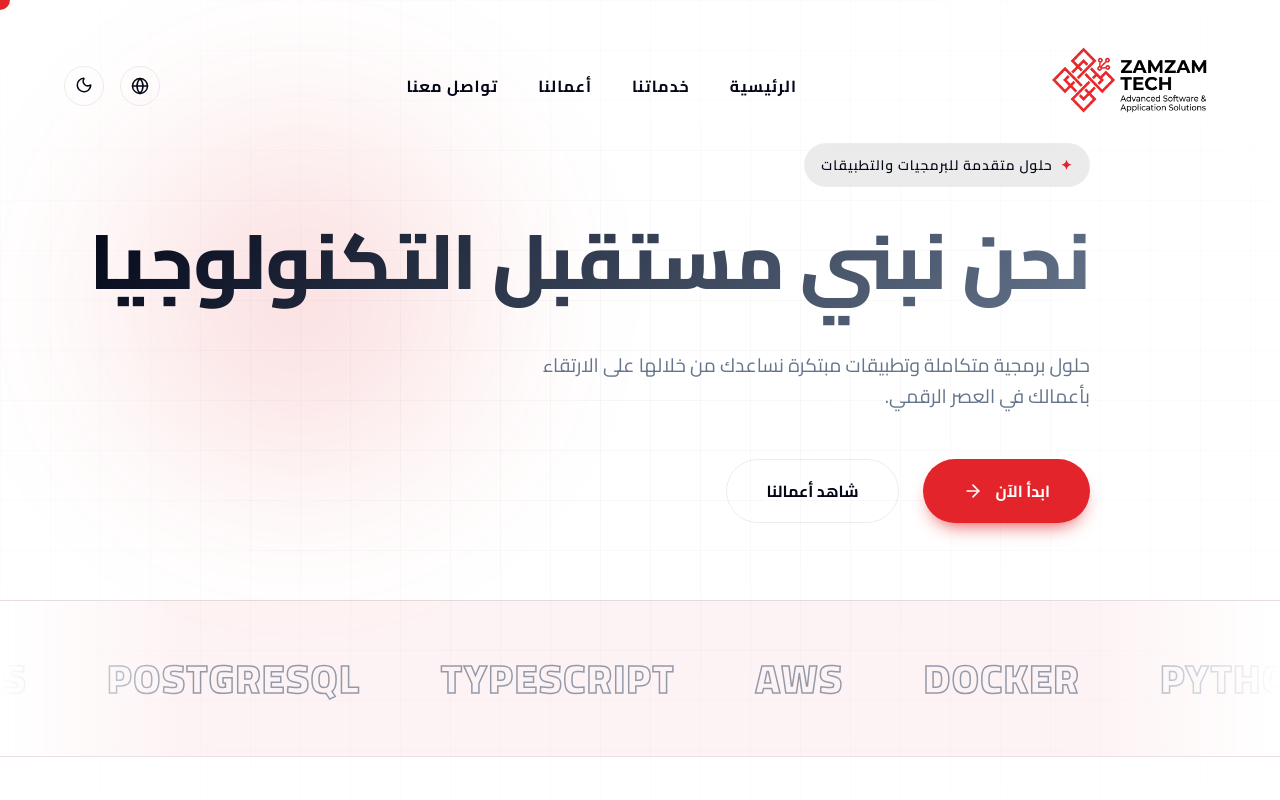
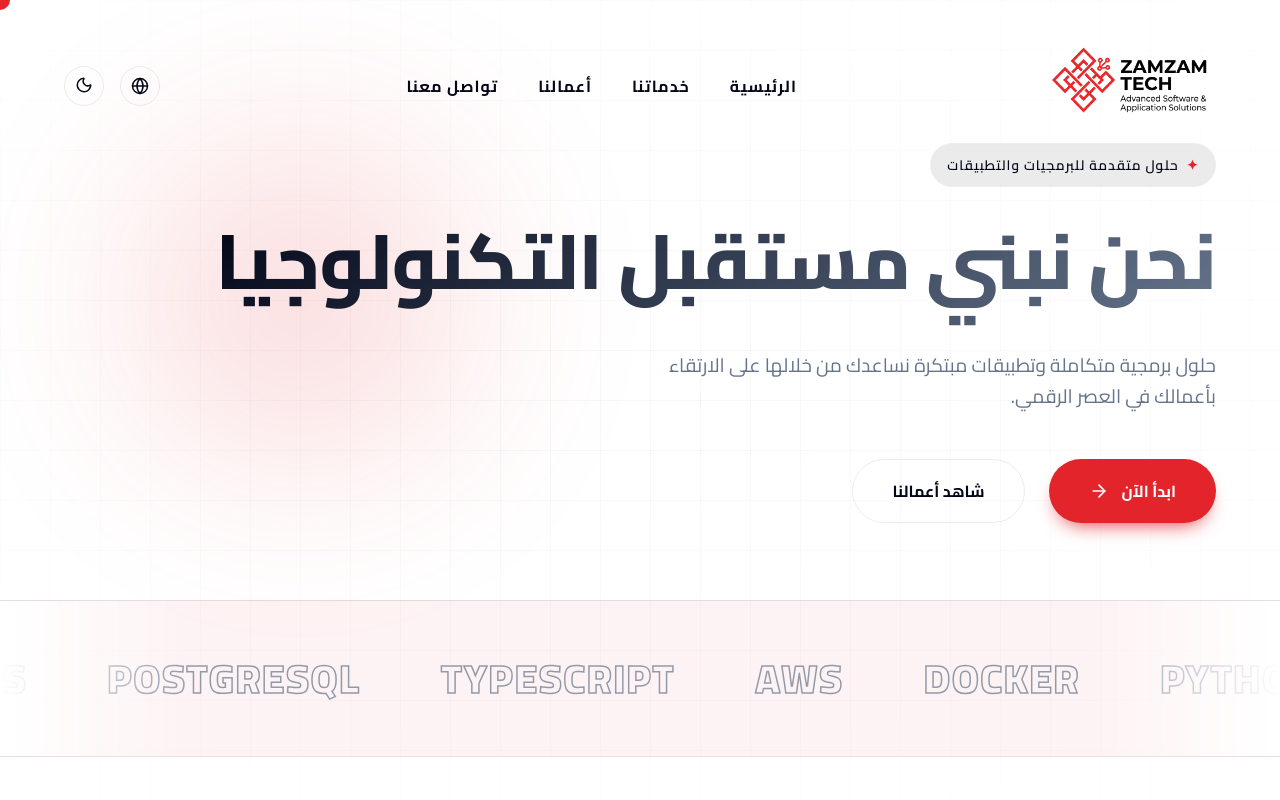
Before and after one commit to abdelrahmanDev006/zamzamtech, a React (Vite) app: page / in a window 1280 px wide. Shown: the top 800 px of the page. Built offline with nearby package versions, Linux system fonts and the light colour scheme.

Commit message:
Force strict RTL and LTR alignments for hero section

```diff
--- a/src/index.css
+++ b/src/index.css
@@ -303,10 +303,19 @@ h1, h2, h3, h4, h5, h6 {
   padding-bottom: 4rem;
 }
 .hero-content {
-  max-width: 900px;
+  max-width: 1200px;
   position: relative;
   z-index: 10;
-  text-align: start;
+}
+[dir='rtl'] .hero-content {
+  text-align: right;
+  margin-right: 0;
+  margin-left: auto;
+}
+[dir='ltr'] .hero-content {
+  text-align: left;
+  margin-left: 0;
+  margin-right: auto;
 }
 .hero-badge {
   display: inline-flex;
@@ -349,13 +358,16 @@ h1, h2, h3, h4, h5, h6 {
   margin-bottom: 3rem;
   line-height: 1.6;
 }
+[dir='rtl'] .hero-desc { margin-right: 0; margin-left: auto; }
+[dir='ltr'] .hero-desc { margin-left: 0; margin-right: auto; }
 
 .hero-btns {
   display: flex;
-  justify-content: flex-start;
   gap: 1.5rem;
   flex-wrap: wrap;
 }
+[dir='rtl'] .hero-btns { justify-content: flex-start; }
+[dir='ltr'] .hero-btns { justify-content: flex-start; }
 
 /* Marquee / Tech Stack */
 .marquee-container {
```
